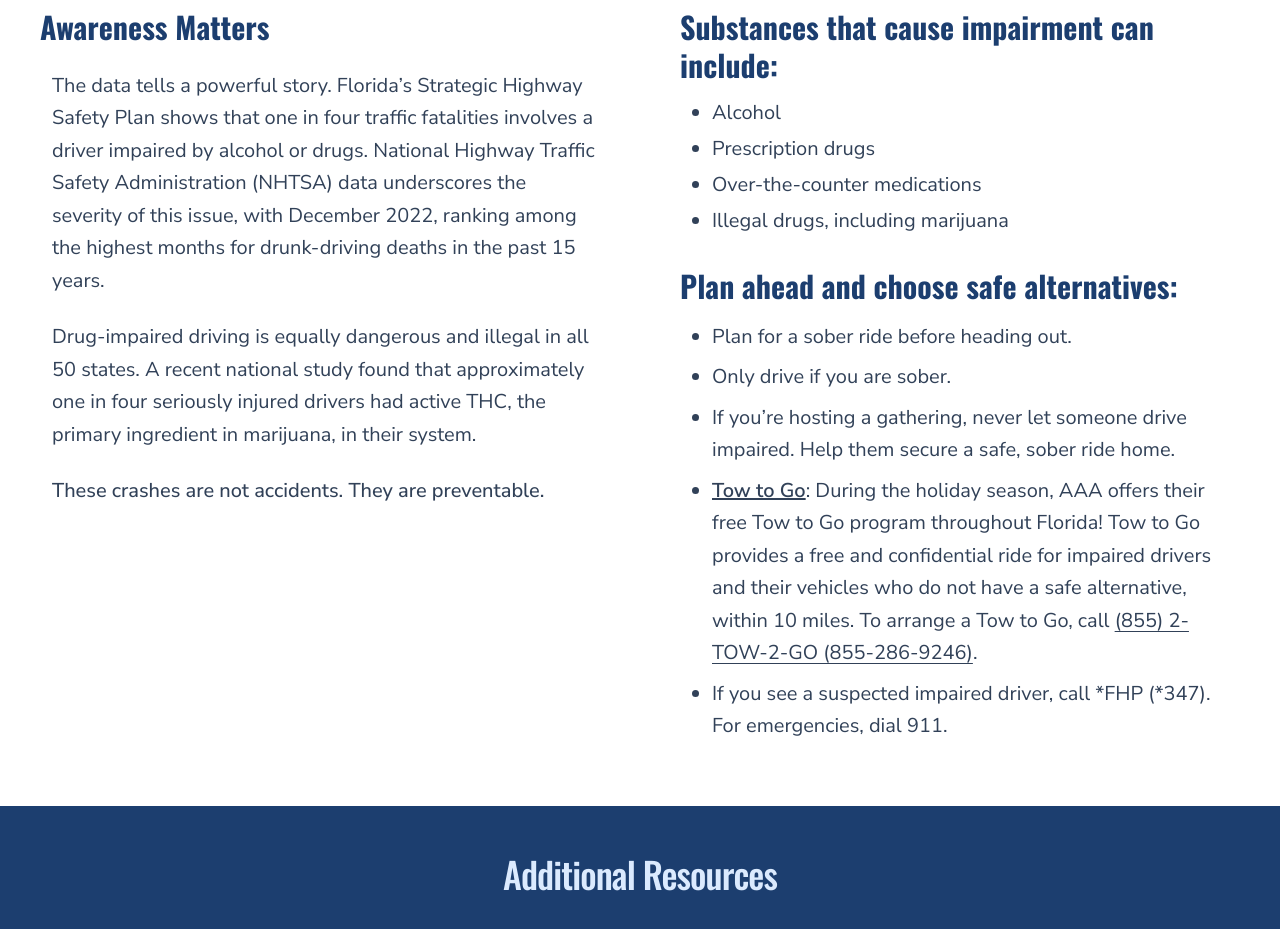
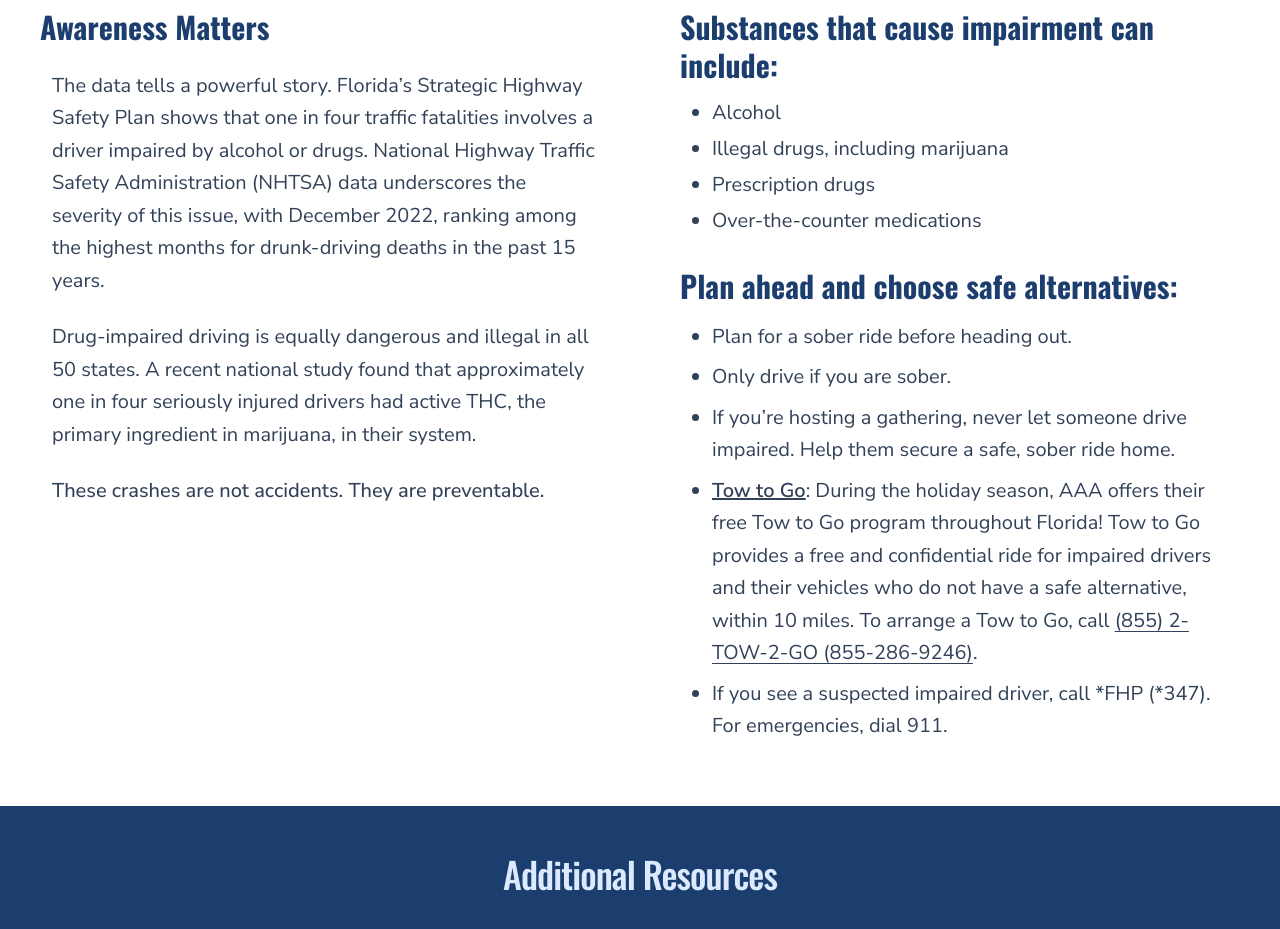
Before and after one commit to desmondtatilianqcausa/targetzero, a Next.js app: page / in a window 1280 px wide. Shown: the part 5160-6089 px from the top of the page. Built offline with nearby package versions, Linux system fonts and the light colour scheme.

Commit message:
Update drug-related list on Impaired Driving page to remove redundancy and improve clarity.

```diff
--- a/src/app/page.tsx
+++ b/src/app/page.tsx
@@ -586,9 +586,9 @@ export default function ImpairedDrivingPage() {
               </h3>
               <ul className="ml-3 list-disc space-y-2 pl-5 text-xl text-slate-700">
                 <li>Alcohol</li>
+                <li>Illegal drugs, including marijuana</li>
                 <li>Prescription drugs</li>
                 <li>Over-the-counter medications</li>
-                <li>Illegal drugs, including marijuana</li>
               </ul>
             </div>
 
```
